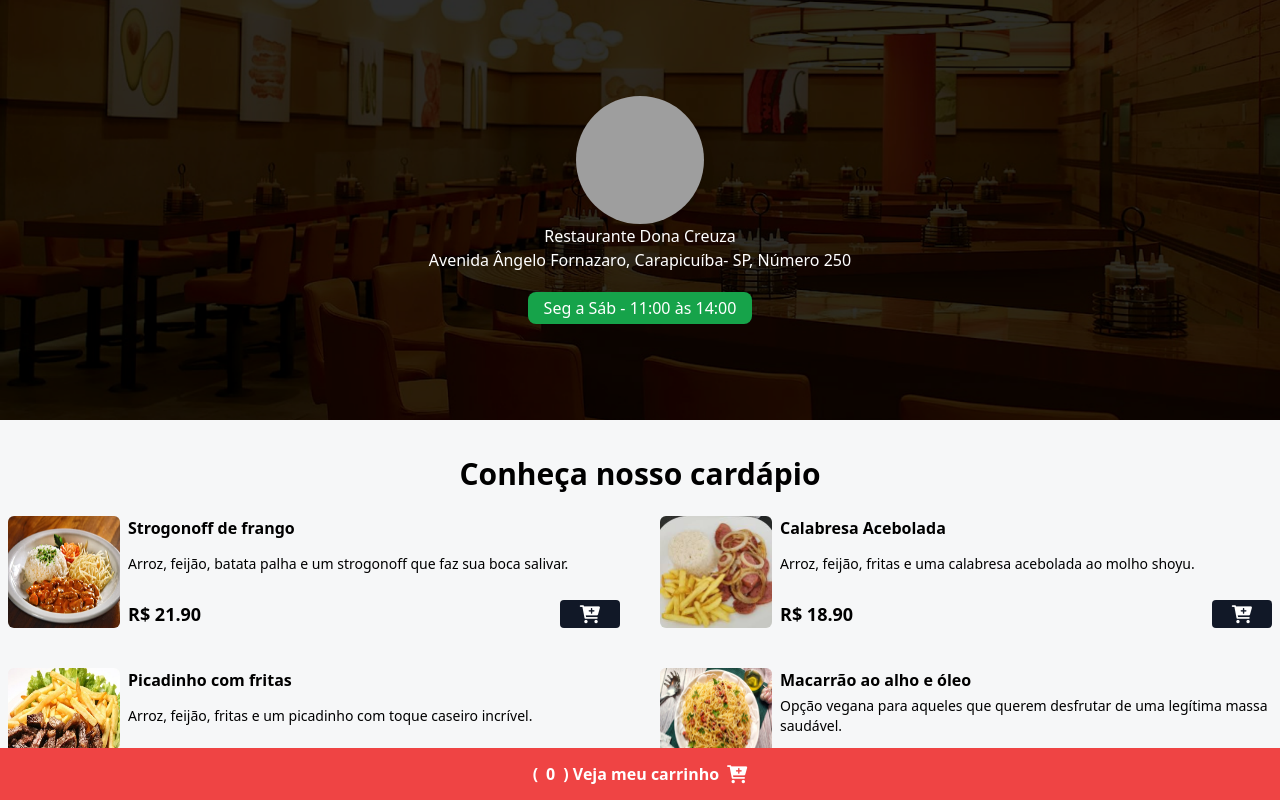
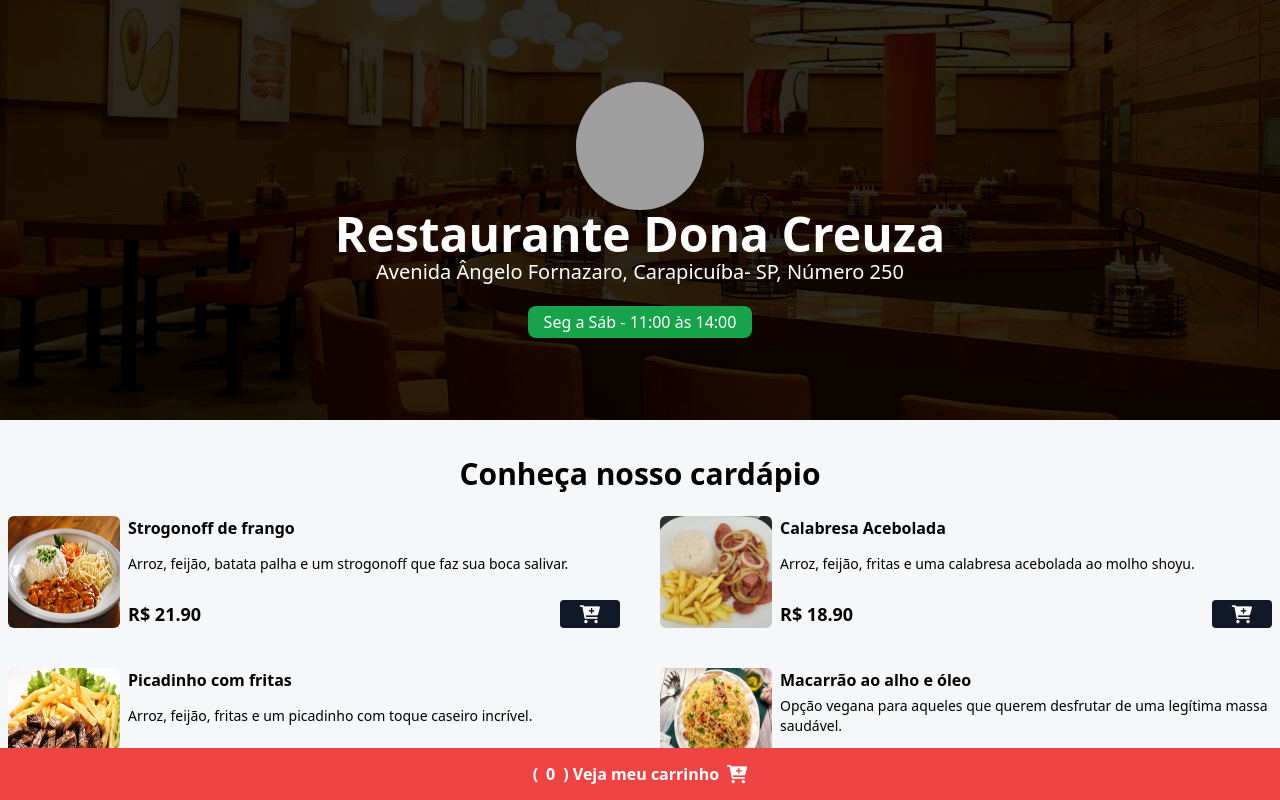
Before and after one commit to UnivespID/frontEndCardapio, a website: page index.html in a window 1280 px wide. Shown: the top 800 px of the page. Drawn offline with nearby package versions, Linux system fonts and the light colour scheme; grey boxes are pictures that could not be loaded.

Commit message:
ajuste titulo tamanho

```diff
--- a/index.html
+++ b/index.html
@@ -39,11 +39,11 @@
         alt="Logo Restaurante Dona Creuza"
         class="w-32 h-32 rounded-full shadow-lg hover:scale-110 duration-200"
       />
-      <h1 class="text-white font-medium text-center block">
+      <h1 class="text-white text-5xl font-bold text-center block">
         Restaurante Dona Creuza
       </h1>
 
-      <span class="text-white font-medium text-center">Avenida Ângelo Fornazaro, Carapicuíba- SP, Número 250</span>
+      <span class="text-white text-xl font-medium text-center block">Avenida Ângelo Fornazaro, Carapicuíba- SP, Número 250</span>
 
       <div class="bg-green-600 px-4 py-1 rounded-lg mt-5" id="date-span">
         <span class="text-white font-medium">Seg a Sáb - 11:00 às 14:00</span>
```
